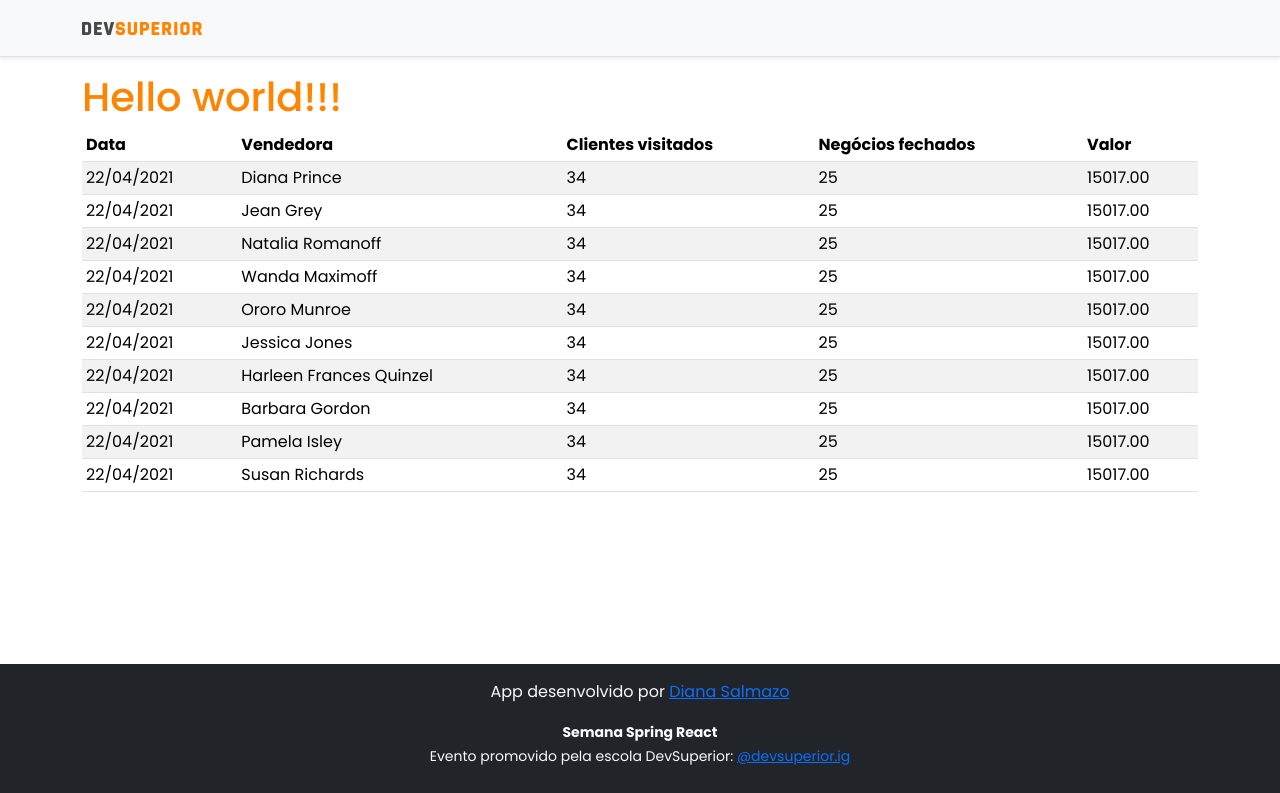
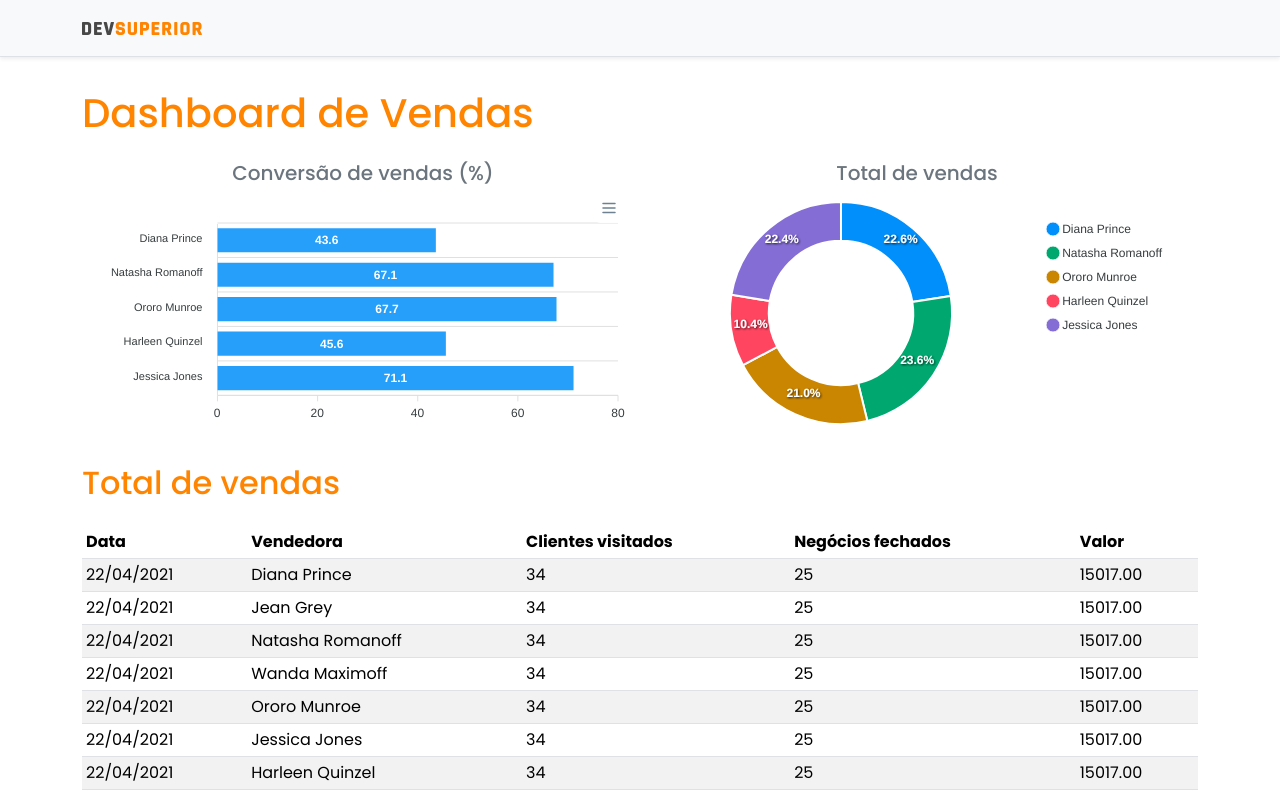
Before and after one commit to DianaSalmazo/projeto-sds4, a React (Create React App) app in the folder frontend/: page / in a window 1280 px wide. Shown: the top 793 px of the page. Built offline with nearby package versions, Linux system fonts and the light colour scheme.

Commit message:
Static charts

```diff
--- a/frontend/src/App.tsx
+++ b/frontend/src/App.tsx
@@ -2,6 +2,8 @@ import Footer from 'components/Footer';
 import NavBar from 'components/Navbar';
 import DataTable from 'components/DataTable';
 import React from 'react';
+import BarChart from 'components/BarChart';
+import DonutChart from 'components/DonutChart';
 
 
 function App() {
@@ -9,10 +11,24 @@ function App() {
     <>
       <NavBar />
       <div className="container">
-        <h1 className="text-primary"> Hello world!!!</h1>
+        <h1 className="text-primary py-3"> Dashboard de Vendas</h1>
 
+        <div className="row px-3">
+          <div className="col-sm-6">
+            <h5 className="text-center text-secondary">Conversão de vendas (%)</h5>
+            <BarChart />
+          </div>
+
+          <div className="col-sm-6">
+            <h5 className="text-center text-secondary">Total de vendas</h5>
+            <DonutChart />
+          </div>
+        </div>
+
+        <div className="py-3">
+          <h2 className="text-primary">Total de vendas</h2>
+        </div>
         <DataTable />
-
       </div>
       <Footer />
     </>
--- /dev/null
+++ b/frontend/src/components/BarChart/index.tsx
@@ -0,0 +1,36 @@
+import Chart from 'react-apexcharts';
+
+
+const BarChart = () => {
+
+    const options = {
+        plotOptions: {
+            bar: {
+                horizontal: true,
+            }
+        },
+    };
+
+    const mockData = {
+        labels: {
+            categories: ['Diana Prince', 'Natasha Romanoff', 'Ororo Munroe', 'Harleen Quinzel', 'Jessica Jones']
+        },
+        series: [
+            {
+                name: "% Sucesso",
+                data: [43.6, 67.1, 67.7, 45.6, 71.1]
+            }
+        ]
+    };
+
+    return (
+        <Chart
+            options={{ ...options, xaxis: mockData.labels }}
+            series={mockData.series}
+            type="bar"
+            height="240"
+        />
+    );
+}
+
+export default BarChart;
--- a/frontend/src/components/DataTable/index.tsx
+++ b/frontend/src/components/DataTable/index.tsx
@@ -28,7 +28,7 @@ function DataTable() {
                     </tr>
                     <tr>
                         <td>22/04/2021</td>
-                        <td>Natalia Romanoff</td>
+                        <td>Natasha Romanoff</td>
                         <td>34</td>
                         <td>25</td>
                         <td>15017.00</td>
@@ -56,7 +56,7 @@ function DataTable() {
                     </tr>
                     <tr>
                         <td>22/04/2021</td>
-                        <td>Harleen Frances Quinzel</td>
+                        <td>Harleen Quinzel</td>
                         <td>34</td>
                         <td>25</td>
                         <td>15017.00</td>
--- /dev/null
+++ b/frontend/src/components/DonutChart/index.tsx
@@ -0,0 +1,26 @@
+import Chart from 'react-apexcharts';
+
+
+const DonutChart = () => {
+
+    const mockData = {
+        series: [477138, 499928, 444867, 220426, 473088],
+        labels: ['Diana Prince', 'Natasha Romanoff', 'Ororo Munroe', 'Harleen Quinzel', 'Jessica Jones']
+    }
+
+    const options = {
+        legend: {
+            show: true
+        }
+    }
+    return (
+        <Chart
+            options={{ ...options, labels: mockData.labels }}
+            series={mockData.series}
+            type="donut"
+            height="240"
+        />
+    );
+}
+
+export default DonutChart;
```
